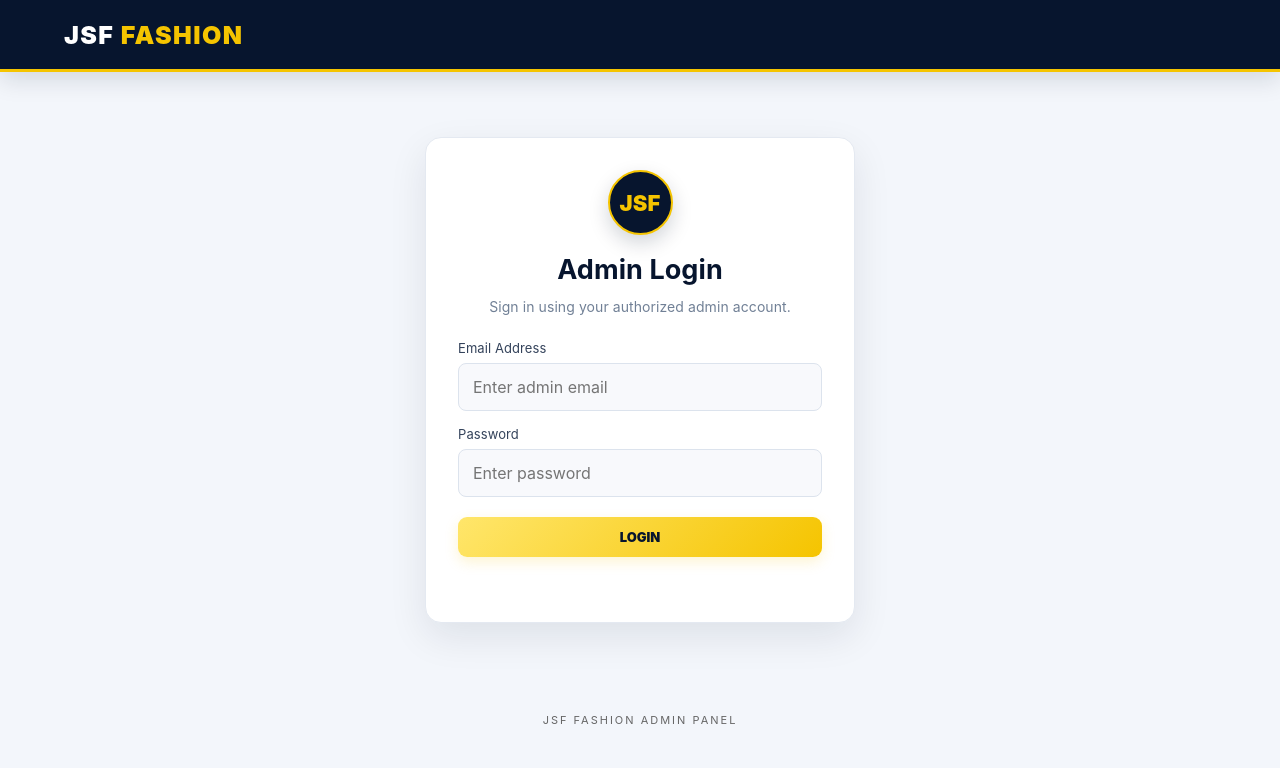
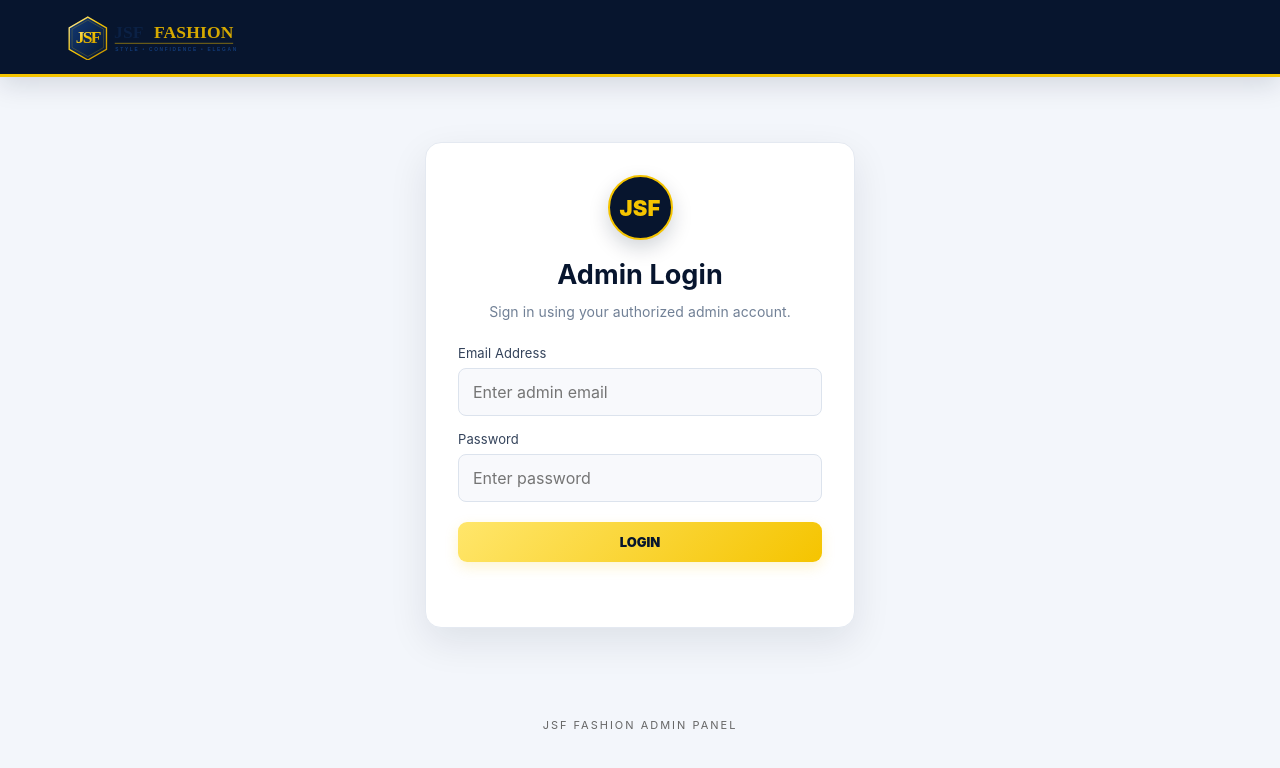
Before and after one commit to jsffashiononline/JSF-FASHION-online, a plain HTML site: page admin.html in a window 1280 px wide. Drawn offline with Linux system fonts and the light colour scheme; no server answers.

Commit message:
Brand admin panel with JSF logo

```diff
--- a/admin.html
+++ b/admin.html
@@ -6,15 +6,14 @@
   <meta name="viewport" content="width=device-width, initial-scale=1.0">
   <meta name="theme-color" content="#080808">
   <title>JSF FASHION | Admin Panel</title>
+  <link rel="icon" type="image/svg+xml" href="assets/jsf-fashion-logo.svg">
   <link rel="stylesheet" href="admin.css?v=7">
   <link rel="stylesheet" href="premium-theme.css?v=2">
 </head>
 <body>
 
 <header class="admin-header">
-  <a class="brand" href="admin.html">
-    JSF <span>FASHION</span>
-  </a>
+  <a class="brand site-brand" href="admin.html" aria-label="JSF FASHION Admin"><img class="site-logo-image" src="assets/jsf-fashion-logo.svg" alt="JSF FASHION logo"></a>
   <div class="header-right">
     <button id="logout-btn" class="btn danger hidden" type="button">
       Logout
```
